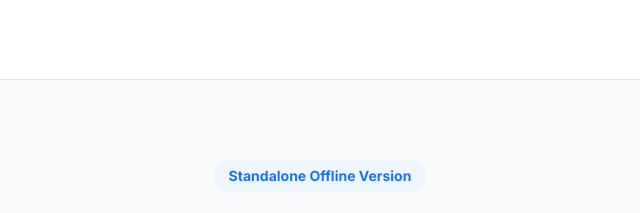
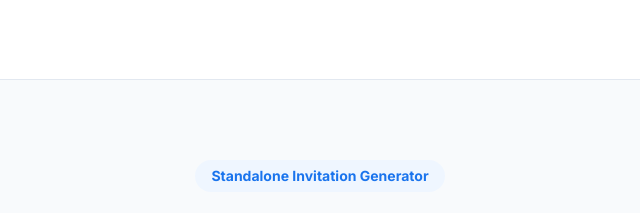
Before and after one commit to mgalen007/Imena-Paper-Pop, a website: page frontend/index.html in a window 1280 px wide. Shown: the top 213 px of the page, 320-960 px from the left. Drawn offline with nearby package versions, Linux system fonts and the light colour scheme.

Commit message:
Edited title

```diff
--- a/frontend/index.html
+++ b/frontend/index.html
@@ -123,7 +123,7 @@
             <div class="container mx-auto px-6">
                 <span
                     class="px-4 py-1.5 bg-blue-50 text-primary rounded-full text-sm font-bold mb-6 inline-block">Standalone
-                    Offline Version</span>
+                    Invitation Generator</span>
                 <h1 class="text-4xl md:text-6xl font-black mb-6 leading-[1.1]">Beautiful Invitations <br><span
                         class="text-primary">Made Simple.</span></h1>
                 <p class="text-slate-500 text-lg max-w-2xl mx-auto mb-10">Generate professional, Imena-branded
```
